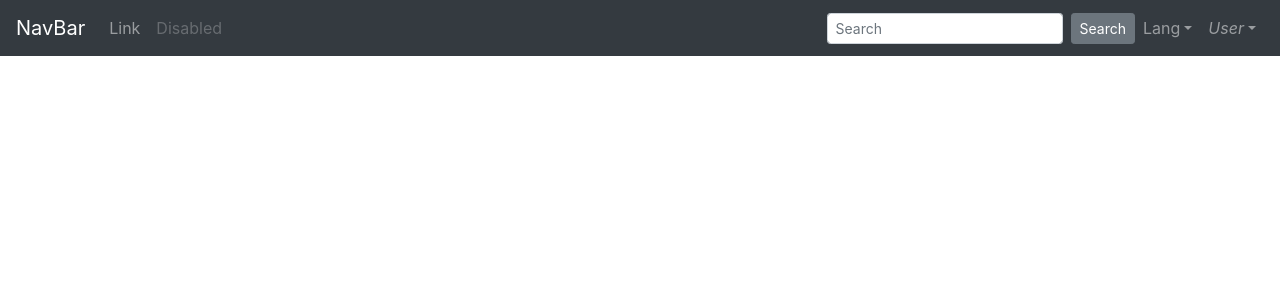
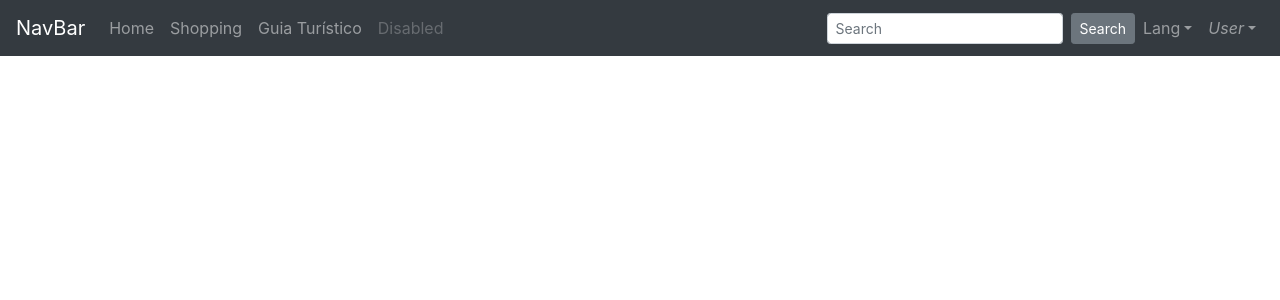
Before and after one commit to jflucamba/MbangeUISite, a Vue app in the folder mbange-site/: page / in a window 1280 px wide. Shown: the top 300 px of the page. Built offline with nearby package versions, Linux system fonts and the light colour scheme.

Commit message:
adição de novos elemtnos no menu

```diff
--- a/mbange-site/src/components/NavBarComponent.vue
+++ b/mbange-site/src/components/NavBarComponent.vue
@@ -7,7 +7,9 @@
 
     <b-collapse id="nav-collapse" is-nav>
       <b-navbar-nav>
-        <b-nav-item href="#">Link</b-nav-item>
+        <b-nav-item href="#">Home</b-nav-item>
+        <b-nav-item href="#">Shopping</b-nav-item>
+        <b-nav-item href="#">Guia Turístico</b-nav-item>
         <b-nav-item href="#" disabled>Disabled</b-nav-item>
       </b-navbar-nav>
 
```
